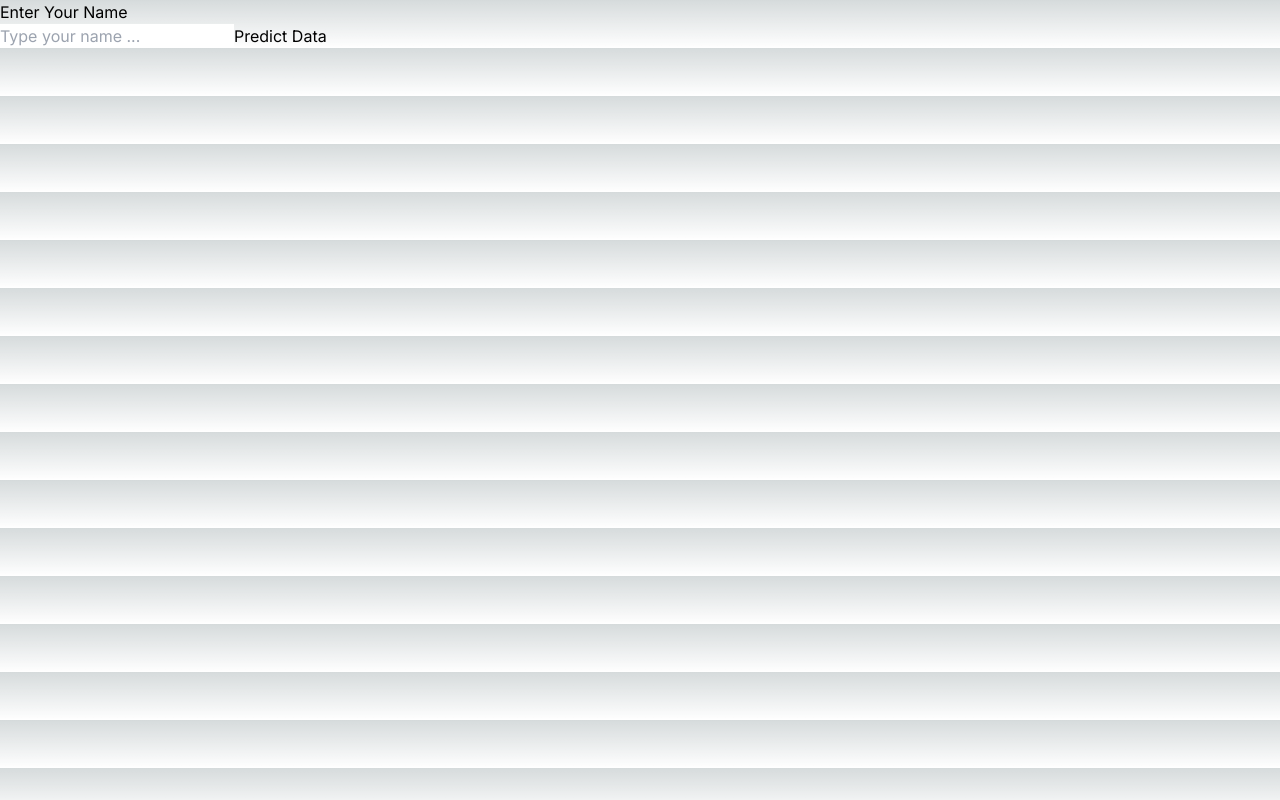
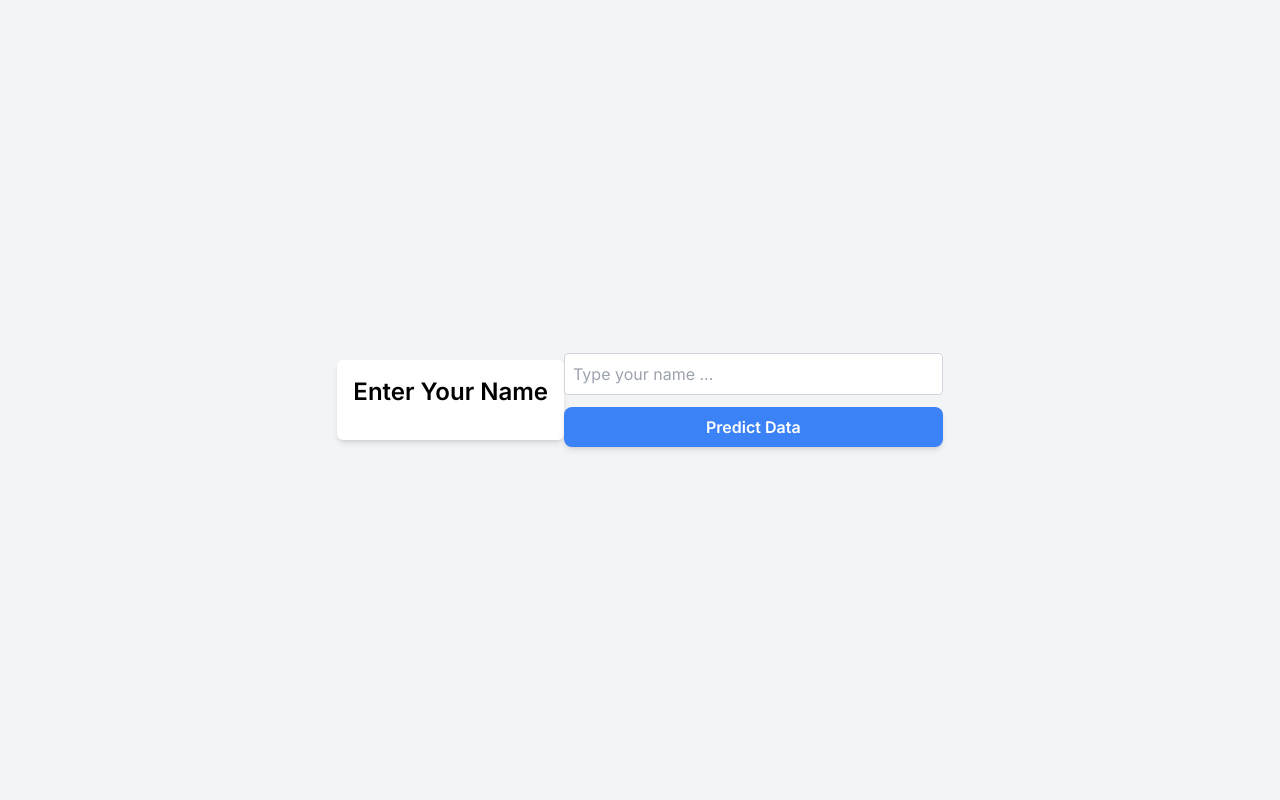
Before and after one commit to Eddahkarambu/next-first-project, a Next.js app: page / in a window 1280 px wide. Built offline with nearby package versions, Linux system fonts and the light colour scheme.

Commit message:
styled the page.tsx using the tailwind css

```diff
--- a/app/page.tsx
+++ b/app/page.tsx
@@ -11,18 +11,17 @@
 
   };
   return (
-
-
-    <div>
-      <div>
-        <h1>Enter Your Name</h1>
+    <div className="min-h-screen flex items-center justify-center bg-gray-100">
+      <div className= "p-4 shadow-md bg-white rounded-md">
+        <h1 className="text-2xl font-semibold mb-4 text-black">Enter Your Name</h1>
       </div>
-      <form onSubmit={handleSubmit}>
-        <input type="text" placeholder="Type your name ..."
+      <form onSubmit={handleSubmit} className="space-y-3">
+        <input type="text"
+        className="w-full p-2 border border-gray-300 rounded text-black"
+       placeholder="Type your name ..."
         value={inputVal}
-        className="text-black"
-        onChange={(e) =>setInputVal(e.target.value)}/>
-        <button type="submit">Predict Data</button>
+        onChange={(e) =>setInputVal(e.target.value)} />
+        <button type="submit" className="w-full py-2 px-4 bg-blue-500 hover:bg-blue-600 text-white font-semibold rounded-lg shadow-md focus:outline-none focus:ring-2 focus:ring-blue-400 focus:ring-opacity-75">Predict Data</button>
         </form>
 
     </div>
--- a/app/prediction/[name]/page.tsx
+++ b/app/prediction/[name]/page.tsx
@@ -25,12 +25,12 @@
   const countryData = getPredictedCountry(params.name)
   const [age, country,gender] = await Promise.all([ageData,countryData,genderData]);
     return (
-     <div>
-      <div>
-        <div>Personal info</div>
-        <div>Age:{age?.age}</div>
-        <div>Gender:{gender?.gender}</div>
-        <div>Country:{country?.country[0]?.country_id}</div>
+     <div className="max-w-md mx-auto bg-white rounded-xl shadow-md overflow-hidden md:max-w-2xl m-3 p-4">
+      <div className="p-8">
+        <div className="uppercase tracking-wide text-sm text-indigo-500 font-semibold">Personal info</div>
+        <div className="block mt-1 text-lg leading-tight font-medium text-black">Age:{age?.age}</div>
+        <div className="block mt-1 text-lg leading-tight font-medium text-black">Gender:{gender?.gender}</div>
+        <div className="block mt-1 text-lg leading-tight font-medium text-black">Country:{country?.country[0]?.country_id}</div>
       </div>
 
       </div>
--- a/package.json
+++ b/package.json
@@ -22,7 +22,7 @@
     "eslint": "^8",
     "eslint-config-next": "14.2.3",
     "postcss": "^8",
-    "tailwindcss": "^3.4.1",
+    "tailwindcss": "^3.4.4",
     "typescript": "^5"
   }
 }
--- /dev/null
+++ b/tailwind.config.js
@@ -0,0 +1,8 @@
+/** @type {import('tailwindcss').Config} */
+module.exports = {
+  content: ["./app/**/*.{js,ts,jsx,tsx,mdx}"],
+  theme: {
+    extend: {},
+  },
+  plugins: [],
+};
```
Also changed, not shown: 1 other file (tests, documents, lock files or other folders).
